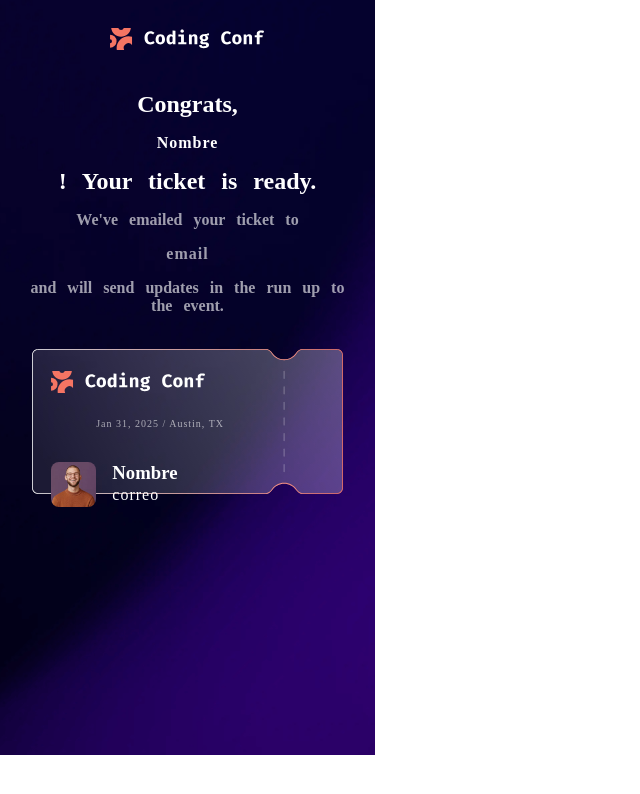
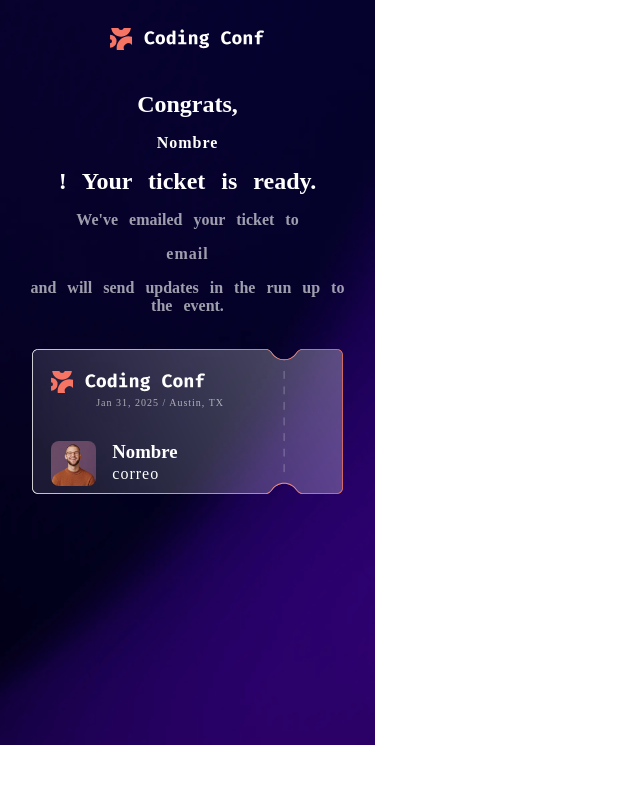
Before and after one commit to Arm4nd7/conference-ticket-generator, a plain HTML site: page index-ticket.html in a window 1280 px wide. Shown: the whole page, without its empty margins (0-640 px from the left). Drawn offline with Linux system fonts and the light colour scheme.

```diff
--- a/index-ticket.html
+++ b/index-ticket.html
@@ -30,9 +30,7 @@
         </div>
         <div class="container-ticket-info-avatar">
             <div class="container-logo-date">
-                <label for="logo-inicio" class="logo-inicio">
-                    <img src="/conference-ticket-generator/assets/images/logo-full.svg" alt="logo-full">
-                </label>
+                <img src="/conference-ticket-generator/assets/images/logo-full.svg" alt="logo-full">
                 <p class="user-date">Jan 31, 2025 / Austin, TX</p>
             </div>
             <div class="container-info-logo-avatar">
```
